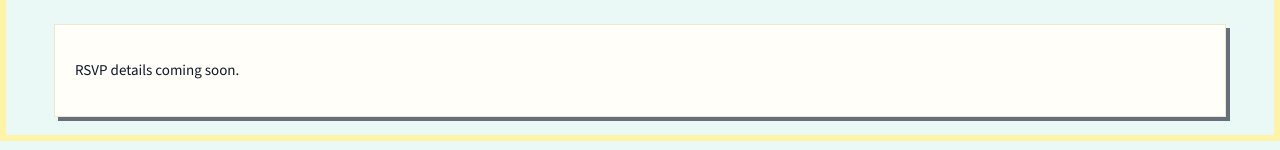
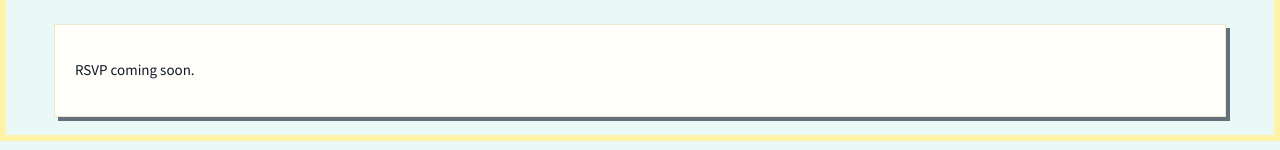
Before and after one commit to katerinaboyer/wedding, a React (Create React App) app: page /rsvp in a window 1280 px wide. Shown: the part 153-303 px from the top of the page. Built offline with nearby package versions, Linux system fonts and the light colour scheme.

Commit message:
revert: simplify RSVP page to placeholder; remove RSVP typeahead CSS

```diff
--- a/src/pages/Rsvp.jsx
+++ b/src/pages/Rsvp.jsx
@@ -5,7 +5,7 @@ function Rsvp() {
         <h1 className="text-2xl font-semibold mb-4">RSVP</h1>
         <section className="info-window rounded-lg p-6">
           <div className="readable-font">
-            <p>RSVP details coming soon.</p>
+            <p>RSVP coming soon.</p>
           </div>
         </section>
       </div>
```
Also changed, not shown: src/App.css (line endings or trailing spaces).
